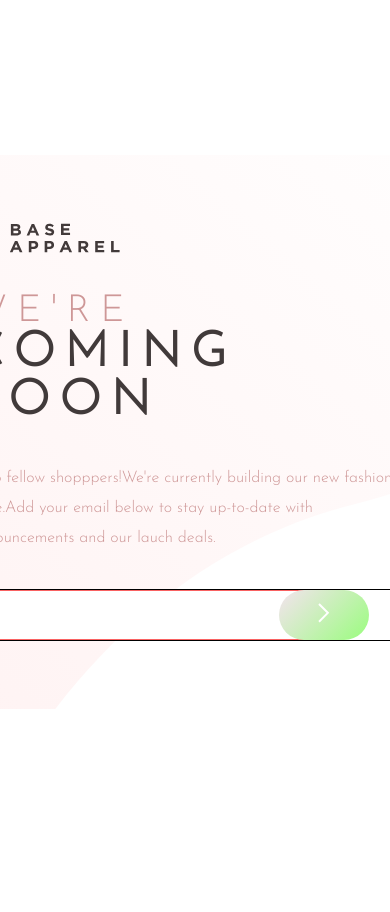
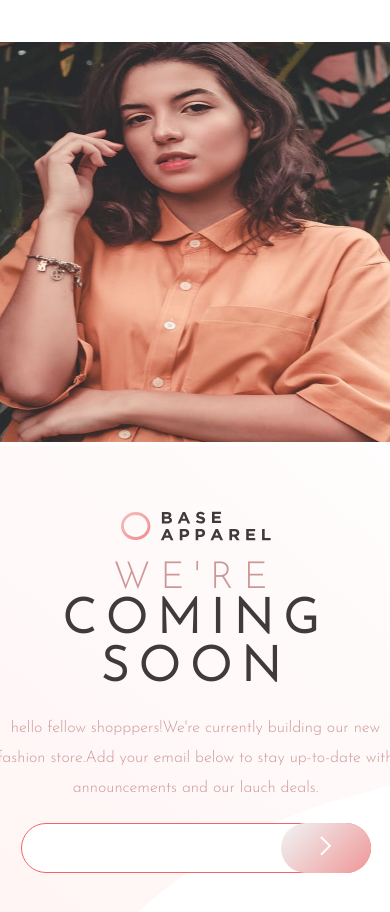
Before and after one commit to ImalKesara/Base_apparel_coming_soon_master, a website: page index.html in a window 390 px wide. Shown: the top 912 px of the page. Before the commit the page ends 864 px from the top, so only its background shows below. Drawn offline with nearby package versions, Linux system fonts and the light colour scheme; files that its build step writes are made by us from their sources.

Commit message:
I like Sass man

```diff
--- a/SASS/_base.scss
+++ b/SASS/_base.scss
@@ -24,6 +24,7 @@
 .container {
   display: flex;
   justify-content: space-between;
+  border-left: 1px solid rgba(118, 117, 117, 0.3);
 }
 
 .content-part {
@@ -66,7 +67,7 @@
 }
 
 .email {
-  border: 1px solid black;
+  //   border: 1px solid black;
   position: relative;
   input {
     width: 80%;
@@ -80,8 +81,8 @@
     // background: rgb(255, 209, 178);
     background: linear-gradient(
       135deg,
-      rgb(236, 229, 229) 9%,
-      rgb(154, 253, 126) 100%
+      rgb(240, 237, 237) 9%,
+      rgb(240, 150, 150) 100%
     );
     height: 50px;
     width: 90px;
@@ -93,6 +94,52 @@
     transition: all 0.3s ease;
   }
   button:hover {
-    box-shadow: -2px 27px 80px 17px rgba(0, 0, 0, 0.2);
+    box-shadow: -2px 27px 80px 17px rgba(240, 150, 150, 0.3);
   }
 }
+
+.waring {
+  font-family: "Josefin Sans";
+  padding: 10px 20px;
+  color: $secondary;
+}
+
+.hidden {
+  opacity: 0;
+}
+
+.unhidden {
+  opacity: 1;
+}
+
+input {
+  font-family: "Josefin Sans";
+  color: gray;
+}
+
+@media screen and (max-width: 900px) {
+  .container {
+    display: flex;
+    flex-wrap: wrap-reverse;
+    justify-content: center;
+    .content-part {
+      text-align: center;
+      .title {
+        padding: 15px;
+      }
+    }
+    p {
+      padding: 20px;
+    }
+    input {
+      width: 350px;
+    }
+    .img {
+      img {
+        margin-top: 100px;
+        width: 400px;
+        height: 400px;
+      }
+    }
+  }
+}
```
